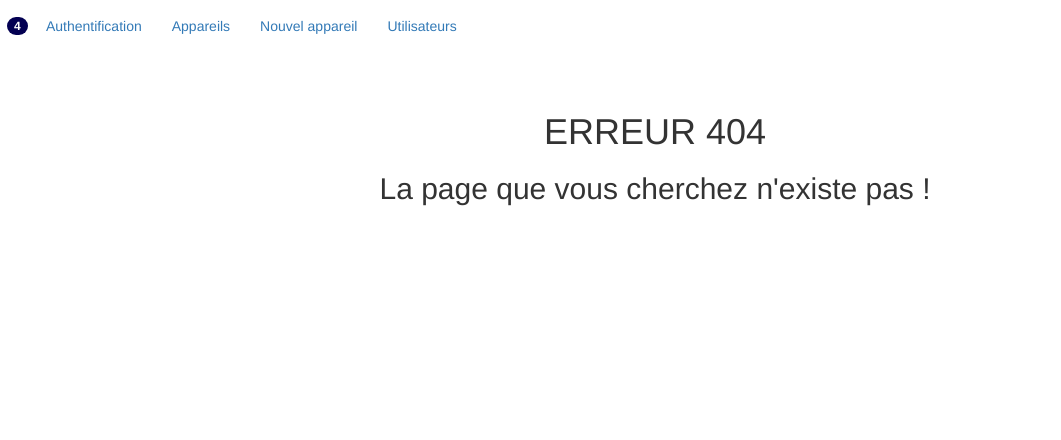
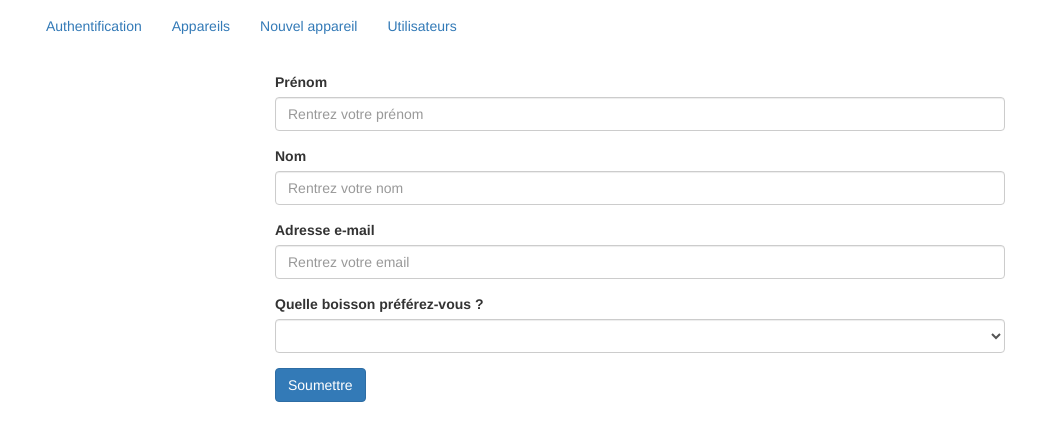
Before and after one commit to Zoridg/projet-angular, an Angular app: page /new-user in a window 1280 px wide. Before the commit this address led to /not-found. Shown: the top 440 px of the page, without its empty margins (0-1061 px from the left). Built offline with nearby package versions, Linux system fonts and the light colour scheme.

Commit message:
Ajout ReactiveForm

```diff
--- a/src/app/app.component.html
+++ b/src/app/app.component.html
@@ -10,7 +10,6 @@
     </div>
   </div>
 </nav>
-<span class="badge badge-primary badge-pill" style="margin-left: 7px; margin-top: -115px; background-color: #030052;">{{secondes}}</span>
 <div class="container">
   <div class="row">
     <div class="col-xs-12">
--- a/src/app/app.component.ts
+++ b/src/app/app.component.ts
@@ -9,29 +9,15 @@ import {interval, Subscription} from "rxjs";
 })
 export class AppComponent implements OnInit, OnDestroy {
 
-  lastUpdate = new Date();
-  secondes: number;
-  counterSubscription: Subscription;
-
   constructor(private appareilService: AppareilService) {
 
   }
 
   ngOnInit() {
-    const counter = interval(1000);
-    this.counterSubscription = counter.subscribe(
-      (value) => {
-        this.secondes = value;
-      },
-      (error) => {
-        console.log('An error occured! : ' + error);
-      },
-      () => {
-        console.log('Observable complete !');
-      });
+
   }
 
-  ngOnDestroy(){
-    this.counterSubscription.unsubscribe();
+  ngOnDestroy() {
+
   }
 }
--- a/src/app/app.module.ts
+++ b/src/app/app.module.ts
@@ -26,6 +26,7 @@ const appRoutes: Routes = [
   {path: '', component: AuthComponent},
   {path: 'not-found', component: FourOhFourComponent},
   {path: 'users', component: UserListComponent},
+  {path: 'new-user', component: NewUserComponent},
   {path: '**', redirectTo: 'not-found'}
 ];
 
--- a/src/app/appareil-view/appareil-view.component.html
+++ b/src/app/appareil-view/appareil-view.component.html
@@ -1,6 +1,9 @@
 <div class="container">
   <section class="row">
-    <button class="btn btn-danger col-lg-offset-11" *ngIf="auth" (click)="onSignOut()">Se déconnecter</button>
+    <div class="col-lg-offset-11" style="width: 50%;">
+      <button class="btn btn-danger" *ngIf="auth" (click)="onSignOut()">Se déconnecter</button>
+      <span class="badge badge-primary badge-pill" style="margin-left: 5px; background-color: #5c0002">{{secondes}}</span>
+    </div>
     <h2>Mes appareils</h2>
     <p>Mise à jour : {{ lastUpdate | date: 'd/M/y -- HH:mm:ss' }}</p>
     <ul class="list-group">
--- a/src/app/appareil-view/appareil-view.component.ts
+++ b/src/app/appareil-view/appareil-view.component.ts
@@ -2,7 +2,7 @@ import {Component, OnDestroy, OnInit} from '@angular/core';
 import {AppareilService} from "../services/appareil.service";
 import {AuthServices} from "../services/auth.services";
 import {Router} from "@angular/router";
-import {Subscription} from "rxjs";
+import {interval, Subscription} from "rxjs";
 
 @Component({
   selector: 'app-appareil-view',
@@ -14,8 +14,10 @@ export class AppareilViewComponent implements OnInit, OnDestroy {
   appareils: any[];
   appareilSubscription: Subscription;
   auth: boolean;
+  secondes: number;
 
   lastUpdate = new Date();
+  private counterSubscription: Subscription;
 
   constructor(private appareilService: AppareilService, private authservice: AuthServices, private router: Router) {}
 
@@ -27,6 +29,17 @@ export class AppareilViewComponent implements OnInit, OnDestroy {
     );
     this.appareilService.emitAppareilSubject();
     this.auth = this.authservice.isAuth;
+    const counter = interval(1000);
+    this.counterSubscription = counter.subscribe(
+      (value) => {
+        this.secondes = value;
+      },
+      (error) => {
+        console.log('An error occured! : ' + error);
+      },
+      () => {
+        console.log('Observable complete !');
+      });
   }
 
   ngOnDestroy() {
--- a/src/app/models/User.model.ts
+++ b/src/app/models/User.model.ts
@@ -1,7 +1,4 @@
 export class User {
 
-
-  constructor(public firstName: string, public lastName: string, public email: string, public drinkPreference: string){
-
-  }
+  constructor(public firstName: string, public lastName: string, public email: string, public drinkPreference: string){}
 }
--- a/src/app/new-user/new-user.component.html
+++ b/src/app/new-user/new-user.component.html
@@ -17,6 +17,13 @@
       <select id="drinkPreference" class="form-control" formControlName="drinkPreference">
         <option value="jus d\'orange">Jus d'orange</option>
         <option value="jus de mangue">Jus de mangue</option>
+        <option value="jus de mangue">Biere</option>
+        <option value="jus de mangue">Coca-Cola</option>
+        <option value="jus de mangue">Oasis</option>
+        <option value="jus de mangue">Whisky</option>
+        <option value="jus de mangue">Eau Plate</option>
+        <option value="jus de mangue">Thé</option>
+        <option value="jus de mangue">Café</option>
       </select>
     </div>
     <button type="submit" class="btn btn-primary">Soumettre</button>
--- a/src/app/services/user.services.ts
+++ b/src/app/services/user.services.ts
@@ -5,6 +5,8 @@ export class UserServices {
 
   private users: User[];
   userSubject = new Subject<User[]>();
+
+  constructor(){}
 
   emitUsers(){
     this.userSubject.next(this.users.slice());
--- a/src/app/user-list/user-list.component.html
+++ b/src/app/user-list/user-list.component.html
@@ -2,11 +2,12 @@
   <li class="list-group-item" *ngFor="let user of users">
     <h3 class="h3">{{user.firstName}} {{user.lastName}}</h3>
     <p>{{user.email}}</p>
-    <p>Cette personne préfère {{user.drinkPreference}}</p>
+    <p>Ses préférences en matière de boisson : {{user.drinkPreference}}</p>
     <p *ngIf="user.hobbies && user.hobbies.length > 0">
       Cette personne a comme hobbies:
       <ul class="list-group" *ngFor="let hobby of user.hobbies">
         <li class="list-group-item">- {{hobby}}</li>
       </ul>
   </li>
+  <button class="btn btn-default" style="margin-top: 5px;" routerLink="/new-user">Nouvel Utilisateur</button>
 </ul>
--- a/src/app/user-list/user-list.component.ts
+++ b/src/app/user-list/user-list.component.ts
@@ -11,7 +11,7 @@ import {UserServices} from "../services/user.services";
 export class UserListComponent implements OnInit, OnDestroy {
 
   private users: User[] = [
-    new User('Nathan', 'Bergamini', 'nathan.bergamini@gmail.com', 'la Bière d\'Abbaye')
+    new User('Nathan', 'Bergamini', 'nathan.bergamini@gmail.com', 'Bière')
   ];
   userSubscription: Subscription;
 
```
